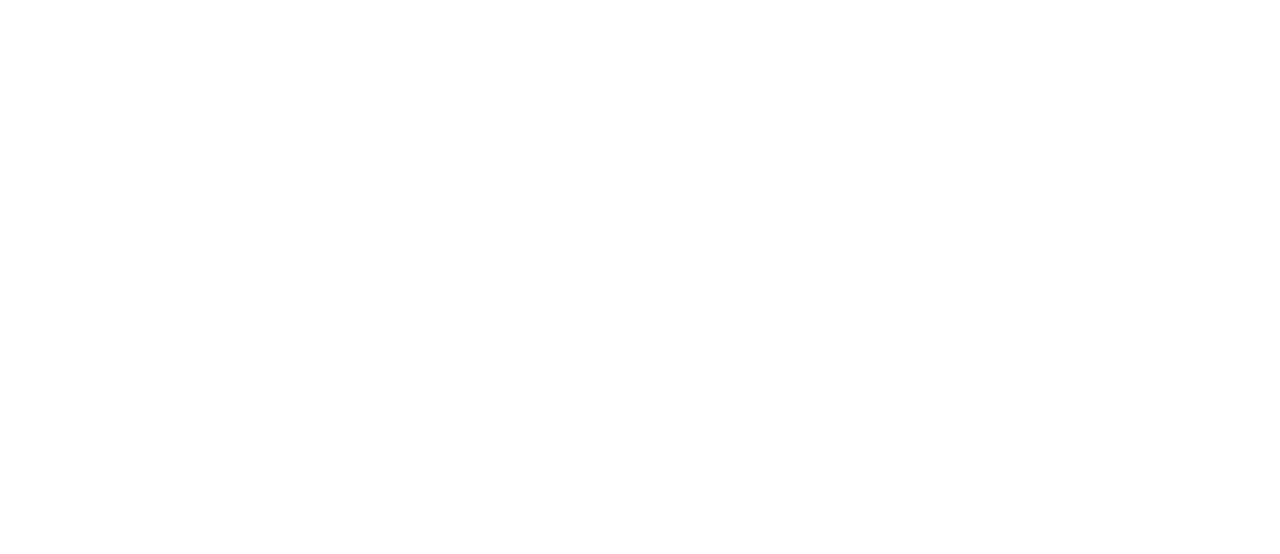
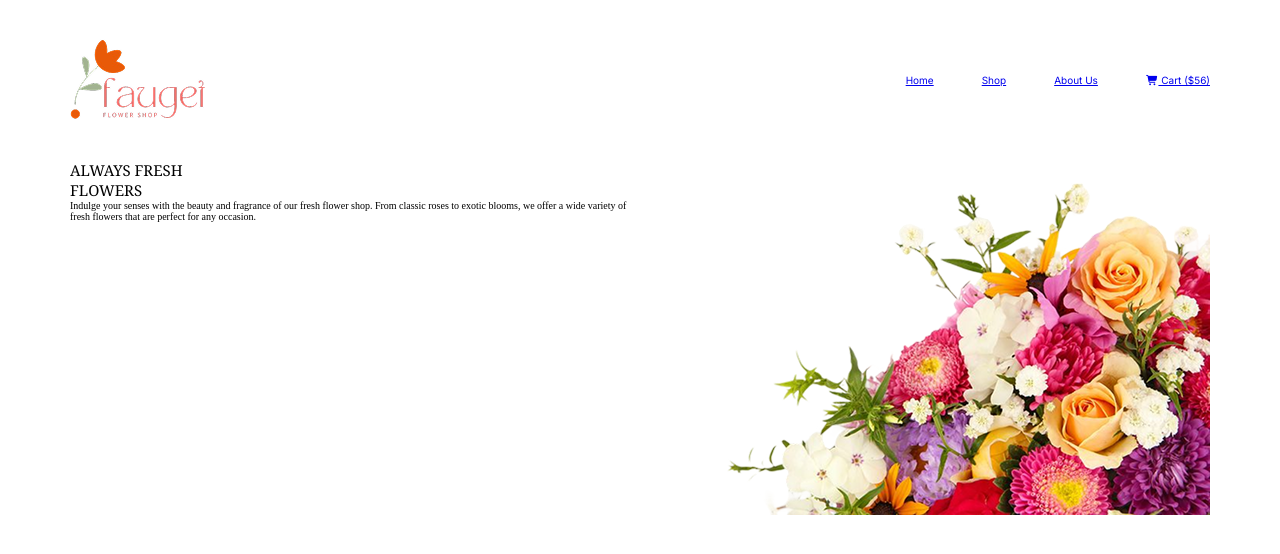
Before and after one commit to miazihad250/assignment-2, a plain HTML site: page index.html in a window 1280 px wide. Drawn offline with Linux system fonts and the light colour scheme.

Commit message:
add html header tag and css style

```diff
--- a/index.html
+++ b/index.html
@@ -4,9 +4,34 @@
     <meta charset="UTF-8">
     <meta name="viewport" content="width=device-width, initial-scale=1.0">
     <title>Document</title>
+     <link rel="stylesheet" href="https://cdnjs.cloudflare.com/ajax/libs/font-awesome/7.0.0/css/all.min.css" integrity="sha512-DxV+EoADOkOygM4IR9yXP8Sb2qwgidEmeqAEmDKIOfPRQZOWbXCzLC6vjbZyy0vPisbH2SyW27+ddLVCN+OMzQ==" crossorigin="anonymous" referrerpolicy="no-referrer" />
+    <link rel="stylesheet" href="style/style.css">
 </head>
 <body>
-    <header>
+      <header class="header">
+        <nav class="navbar container flex">
+            <a href="#" class="logo">
+                <img src="assets/logo.png" alt="logo of website">
+            </a>
+            <ul class="flex inter-normal hidden-in-576px">
+                <li><a href="#" class="first-child-of-achor menu">Home</a></li>
+                <li><a href="#" class="menu">Shop</a></li>
+                <li><a href="#" class="menu">About Us</a></li>
+                <li><a href="#" class="menu"><i class="fa-solid fa-cart-shopping"></i> Cart ($56)</a></li>
+            </ul>
+            <li class="list hidden visible"><a href="#" class="menu anchor cart-on-mobile inter-normal"><i class="fa-solid fa-cart-shopping"></i> Cart ($56)</a></li>
+        </nav>
+        <section class="banner container flex">
+            <div class="left-side-of-banner">
+                <h1 class="hero-title noto-serif-normal">
+                    ALWAYS <span class="separate-color">FRESH</span> <br> <span class="separate-color">FLOWERS</span>
+                </h1>
+                <p class="hero-info">
+                    Indulge your senses with the beauty and fragrance of our fresh flower shop. From classic roses to exotic blooms, we offer a wide variety of fresh flowers that are perfect for any occasion.
+                </p>
+            </div>
+            <img src="assets/hero-flower.png" alt="picture of flowers for hero section" class="right-side-of-banner">
+        </section>
 
     </header>
     <main>
--- /dev/null
+++ b/style/style.css
@@ -0,0 +1,112 @@
+@import url('https://fonts.googleapis.com/css2?family=Inter:ital,opsz,wght@0,14..32,100..900;1,14..32,100..900&family=Noto+Serif:ital,wght@0,100..900;1,100..900&family=Open+Sans:ital,wght@0,300..800;1,300..800&family=Raleway:ital,wght@0,100..900;1,100..900&family=Urbanist:ital,wght@0,100..900;1,100..900&display=swap');
+
+* {
+    margin: 0;
+    padding: 0;
+    box-sizing: border-box;
+}
+
+/* fonts */
+.noto-serif-normal {
+  font-family: "Noto Serif", serif;
+  font-optical-sizing: auto;
+  font-weight: 400;
+  font-style: normal;
+  font-variation-settings:
+    "wdth" 100;
+}
+
+.inter-normal {
+  font-family: "Inter", sans-serif;
+  font-optical-sizing: auto;
+  font-weight: 400;
+  font-style: normal;
+}
+
+/* theme */
+:root {
+    --primary-c: #E95A08;
+    --solid-black-c: #000000;
+    --solid-black-50: #8987A1;
+}
+
+/* layout */
+html {
+    font-size: 10px;
+}
+
+.container {
+    max-width: 1140px;
+    margin: 0 auto;
+}
+
+.flex {
+    display: flex;
+}
+
+.grid {
+    display: grid;
+}
+
+.text-center {
+    text-align: center;
+}
+
+body {
+    width: 100vw;
+    min-height: 100vh;
+    overflow-x: hidden;
+}
+
+/* reusable */
+.anchor {
+    text-decoration: none;
+    color: var(--solid-black-50)
+}
+
+.hidden {
+    display: none;
+}
+
+.list {
+    list-style: none;
+}
+
+.overflow {
+    overflow: hidden;
+}
+
+.primary-btn {
+    padding: 19px 80px;
+    background-color: var(--primary-c);
+    border: none;
+    font-size: 1.6rem;
+    font-weight: bold;
+    color: white;
+    cursor: pointer;
+}
+
+/* started styling to code for this website */
+/* header section */
+
+/* styling code for navbar */
+.header {
+    margin-bottom: 120px;
+}
+
+.navbar {
+    justify-content: space-between;
+    align-items: center;
+    /* margin-bottom: 120px; */
+    min-height: 20vh;
+    position: relative;
+    overflow: hidden;
+}
+
+.navbar ul {
+    gap: 48px;
+}
+
+.navbar ul li {
+    list-style: none;
+}
```
Also changed, not shown: assets/deal-ana.png (added), assets/deal-bloom.png (added), assets/deal-zabo.png (added), assets/flower-store.png (added), assets/hero-flower.png (added), assets/icon-facebook.png (added), assets/icon-linkedin.png (added), assets/icon-twitter.png (added), assets/icon-youtube.png (added), assets/logo.png (added), assets/news-letter-bg.png (added), assets/sample-flower-image.png (added), assets/trusted-badge.png (added).
